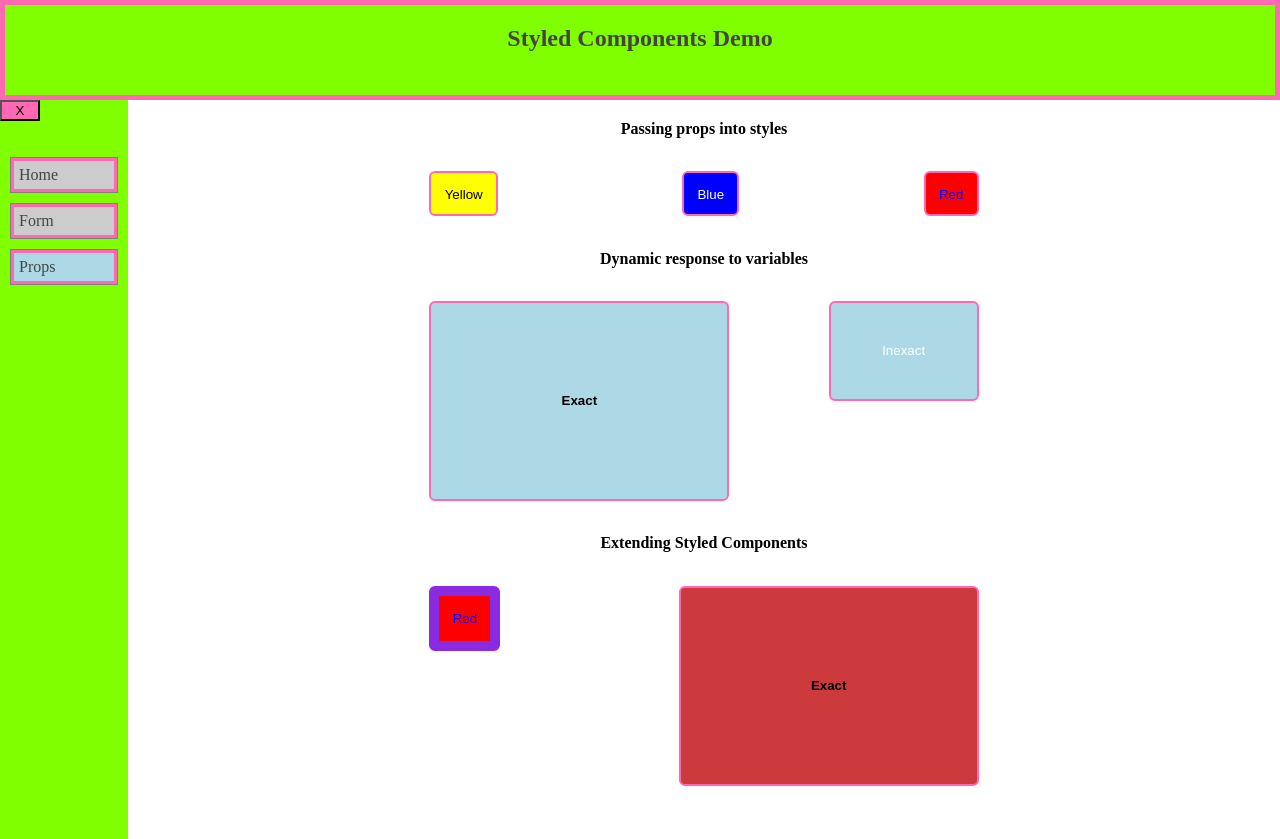
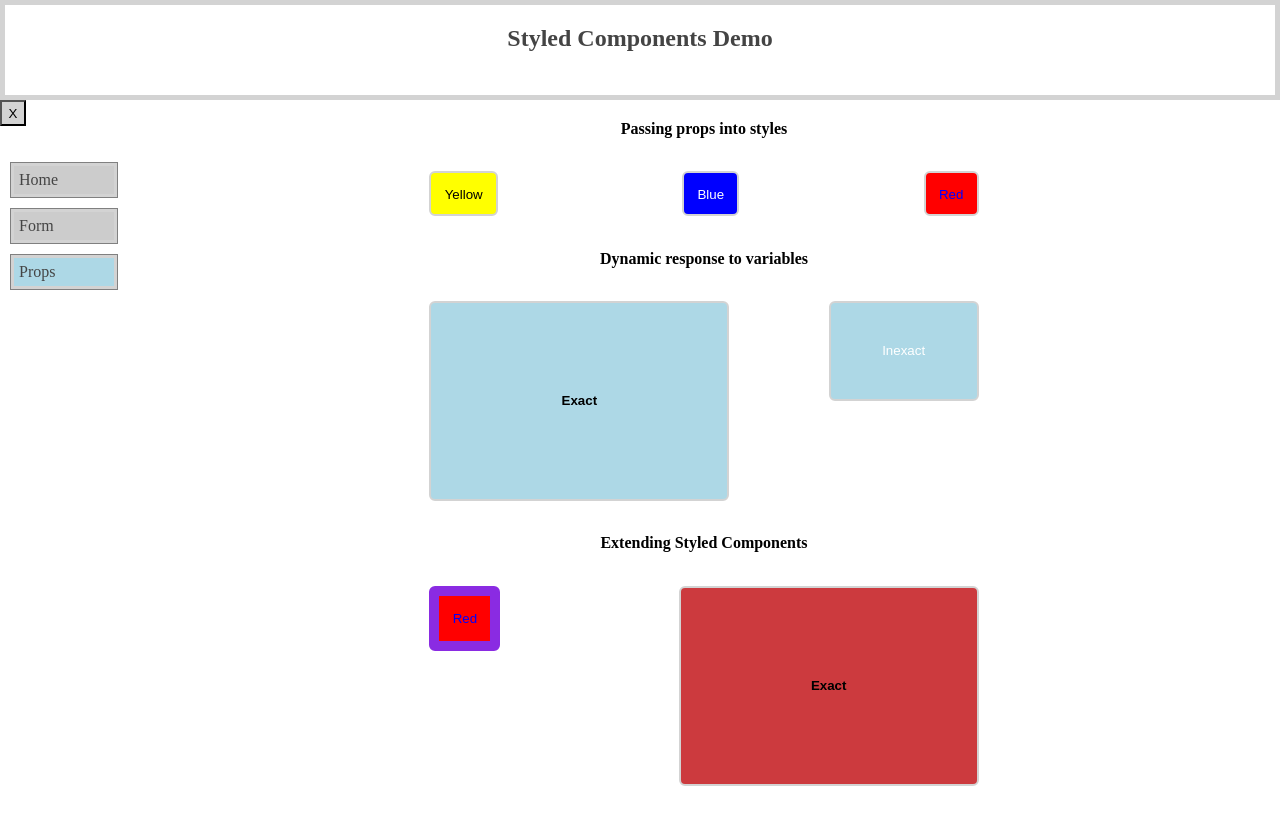
Before and after one commit to carlacfw/styled-demo, a React (Create React App) app: page /props in a window 1280 px wide. Built offline with nearby package versions, Linux system fonts and the light colour scheme.

Commit message:
Less eyewatering colour, tidy up some things

```diff
--- a/src/components/nav/Nav.js
+++ b/src/components/nav/Nav.js
@@ -41,8 +41,8 @@ const StyledLink = styled(NavLink).attrs({
 
 const Button = styled.button`
   background-color: ${colours.secondary};
-  max-width: 40px;
-  max-height: 40px;
+  width: 26px;
+  height: 26px;
 `
 class Nav extends Component {
   constructor(props) {
--- a/src/shared/colour.js
+++ b/src/shared/colour.js
@@ -1,4 +1,4 @@
 export default {
-  primary: 'chartreuse',
-  secondary: 'hotpink'
+  primary: 'ligthblue',
+  secondary: 'lightgrey'
 }
--- a/src/shared/components.js
+++ b/src/shared/components.js
@@ -1,4 +1,3 @@
-import React from 'react'
 import styled from 'styled-components'
 import media from './media'
 
```
